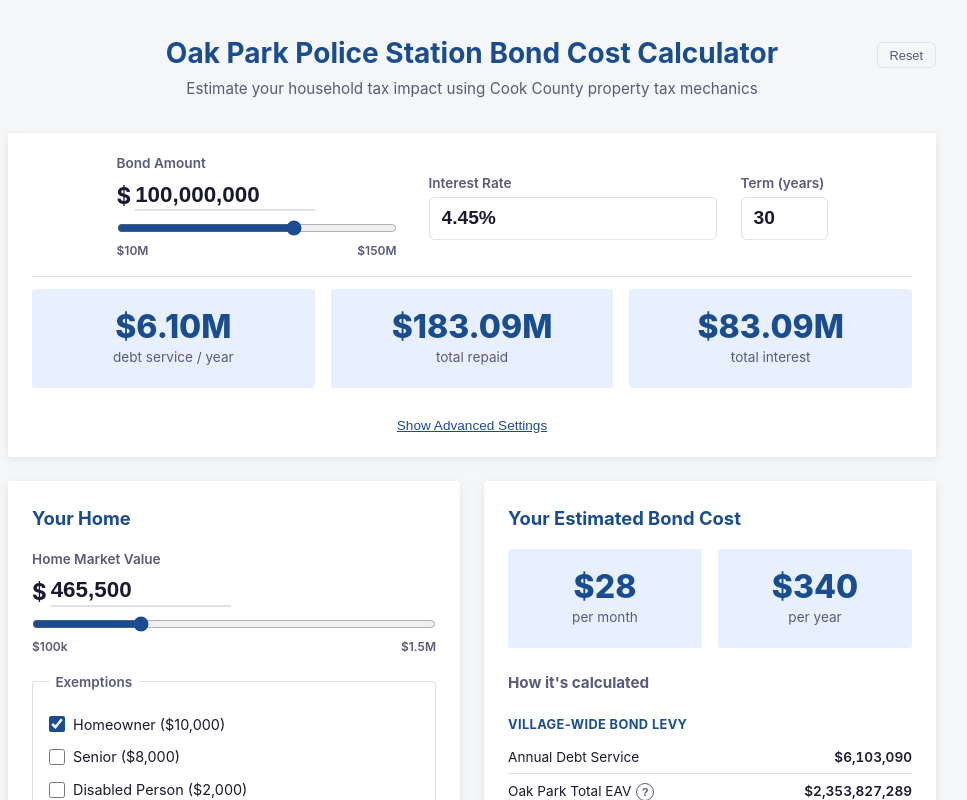
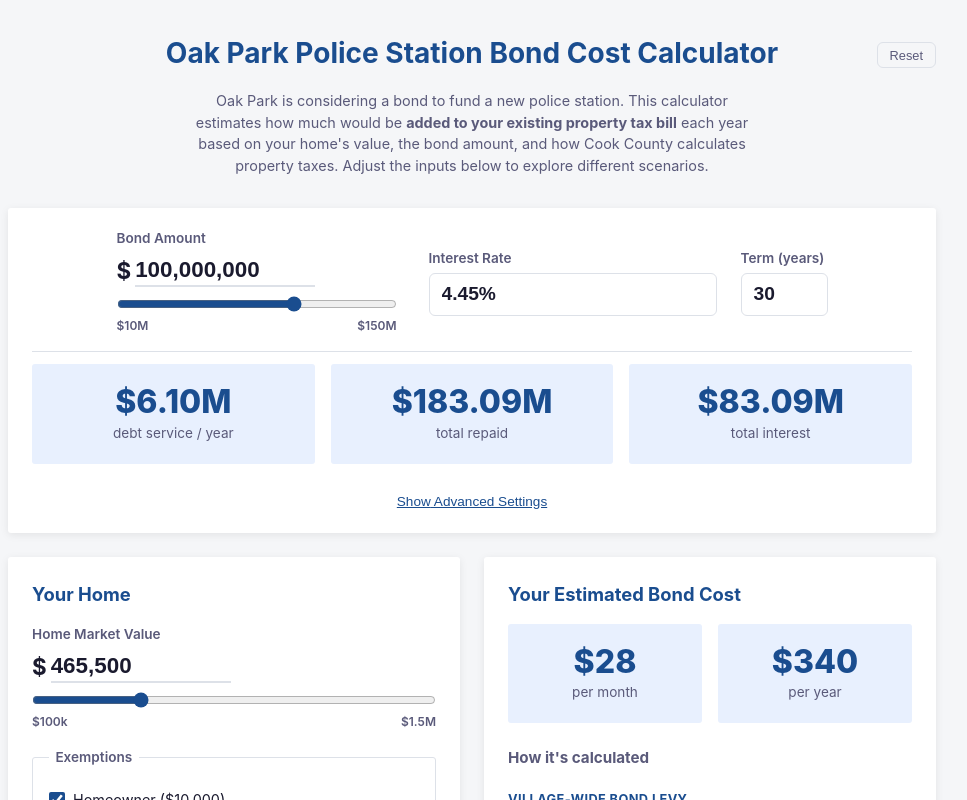
Before and after one commit to jvanderberg/police-station, a React (Vite) app: page / in a window 1280 px wide. Shown: the top 800 px of the page, without its empty margins (168-1135 px from the left). Built offline with nearby package versions, Linux system fonts and the light colour scheme.

Commit message:
Add intro text explaining the calculator estimates additional tax impact

```diff
--- a/src/App.css
+++ b/src/App.css
@@ -78,6 +78,14 @@ body {
 .subtitle {
   color: var(--color-text-muted);
   font-size: 0.95rem;
+}
+
+.intro-text {
+  max-width: 580px;
+  margin: 0.75rem auto 0;
+  font-size: 0.9rem;
+  color: var(--color-text-muted);
+  line-height: 1.5;
 }
 
 /* Layout */
--- a/src/App.tsx
+++ b/src/App.tsx
@@ -53,8 +53,11 @@ export default function App() {
           <h1>Oak Park Police Station Bond Cost Calculator</h1>
           <button className="reset-button" onClick={handleReset}>Reset</button>
         </div>
-        <p className="subtitle">
-          Estimate your household tax impact using Cook County property tax mechanics
+        <p className="intro-text">
+          Oak Park is considering a bond to fund a new police station. This calculator estimates
+          how much would be <strong>added to your existing property tax bill</strong> each year
+          based on your home's value, the bond amount, and how Cook County calculates property
+          taxes. Adjust the inputs below to explore different scenarios.
         </p>
       </header>
       <BondSettings bond={bond} onBondChange={setBond} advanced={advanced} onAdvancedChange={setAdvanced} annualDebtService={result.annualDebtService} />
```
